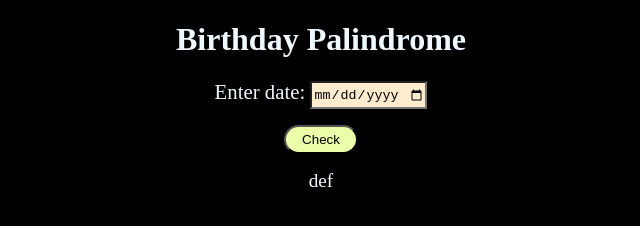
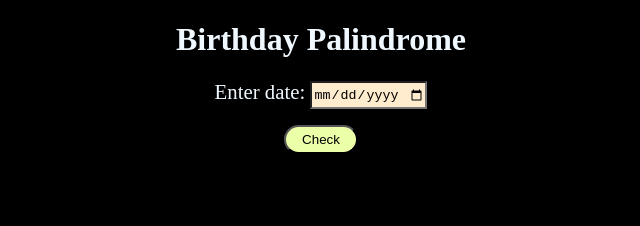
Before and after one commit to umeshmehta14/Birthday-palindrome, a plain HTML site: page index.html in a window 1280 px wide. Shown: the full height of the page, 319-959 px from the left. Drawn offline with Linux system fonts and the light colour scheme.

Commit message:
Update index.html

```diff
--- a/index.html
+++ b/index.html
@@ -15,7 +15,7 @@
             <input type="date" id="input">
         </label>
         <button id="btn">Check</button>
-        <div id="output">def</div>
+        <div id="output"></div>
     </div>
     <script src="index.js"></script>
 </body>
```
